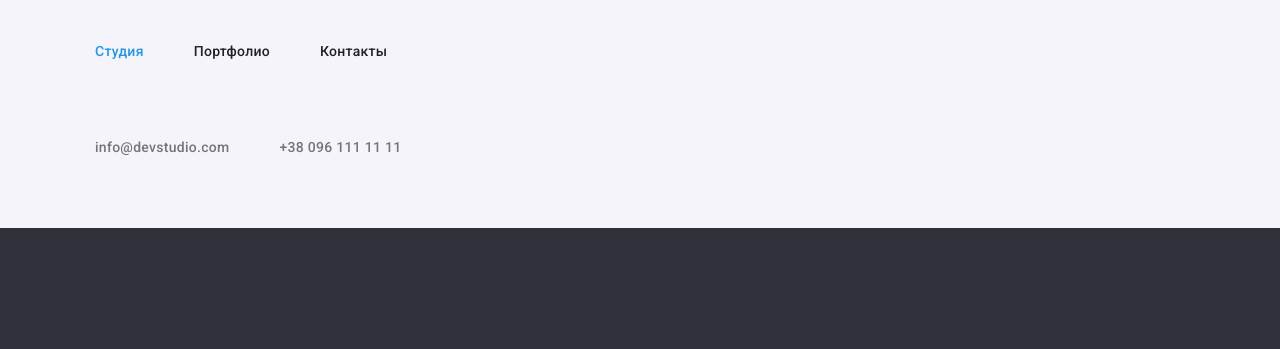
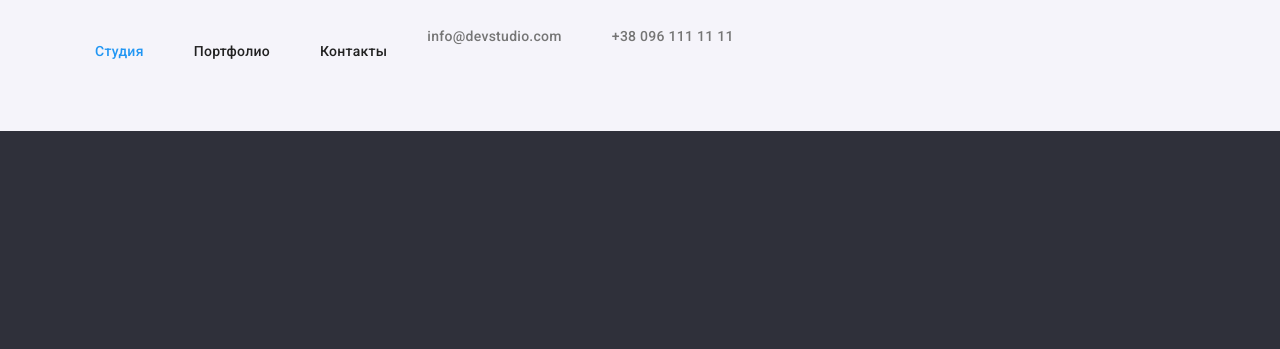
Before and after one commit to Alena-Solo/goit-markup-hw-03, a plain HTML site: page index.html in a window 1280 px wide. Shown: the part 57-406 px from the top of the page. Drawn offline with nearby package versions, Linux system fonts and the light colour scheme.

Commit message:
Update styles.css

```diff
--- a/css/styles.css
+++ b/css/styles.css
@@ -76,6 +76,8 @@ button {
 .header {
   padding-top: 24px;
   padding-bottom: 25px;
+  display: flex;
+  justify-content: center;
 }
 .header-list {
   display: flex;
@@ -111,7 +113,7 @@ button {
   background-color: var(--backgraund-team);
 }
 .header-contact .header-contact-link {
-  padding-top: 32px;
+   padding-top: 32px;
   padding-bottom: 32px;
   display: block;
 }
@@ -137,7 +139,7 @@ button {
   background-color: var(--backgraund-team);
 }
 /* Main nav */
-.main-nav {vvvfv        fvffffffffffffffvffffffffffffffvfffffffffffffffffffffffffffffffffffffffvfffffffffffffffffffffffffffffffffvffffffffv
+ .main-nav {
   display: flex;
   align-items: center;
 }
```
